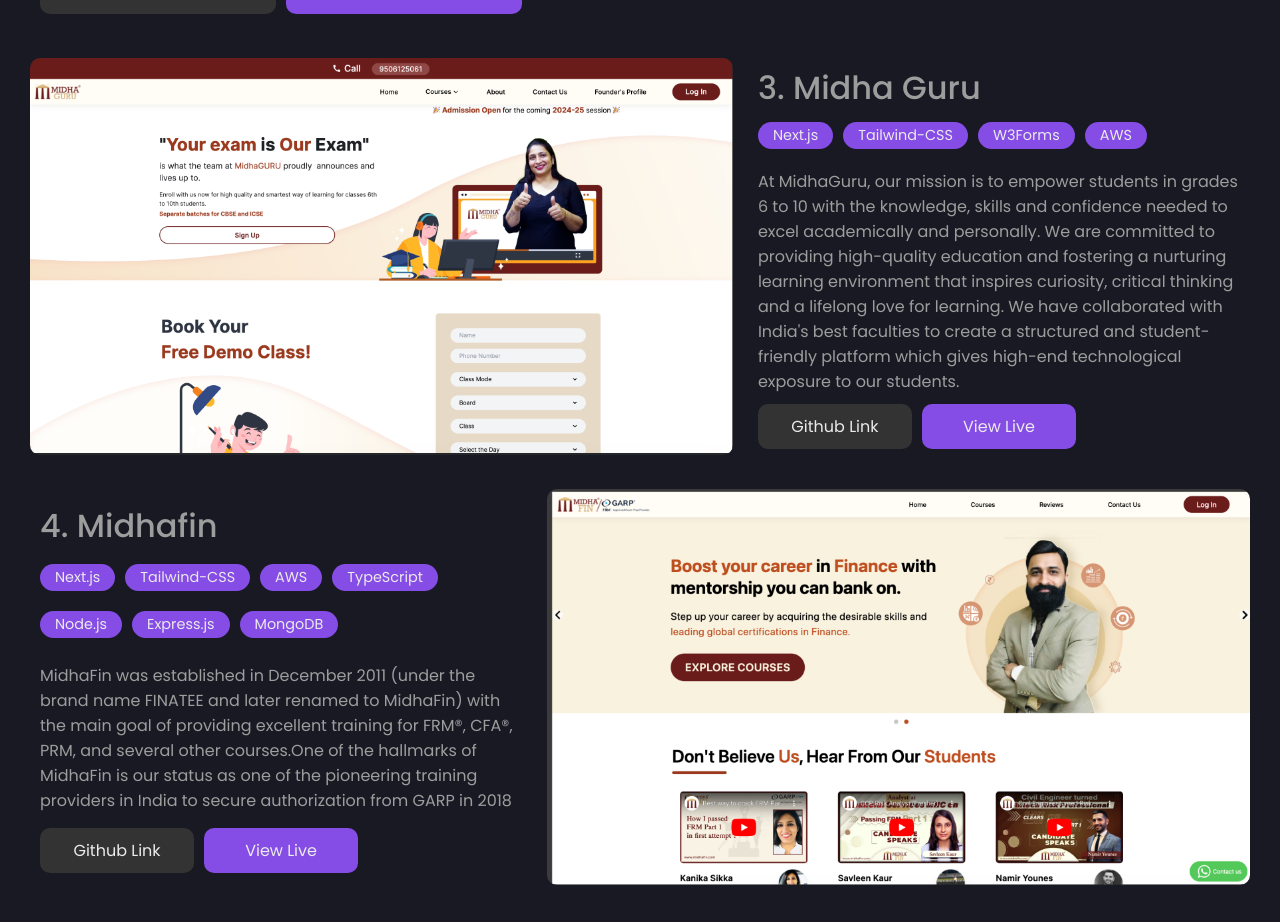
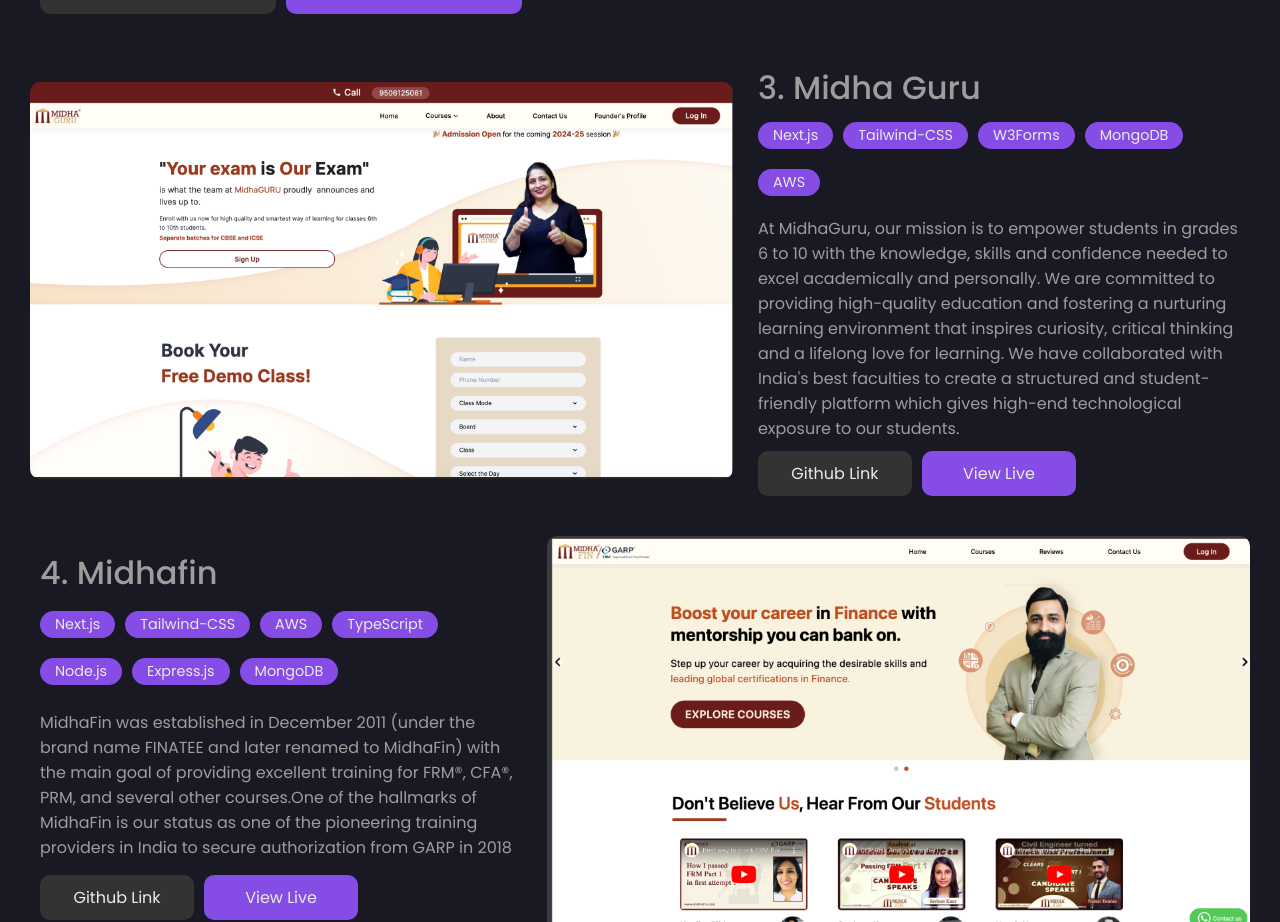
Before and after one commit to SachinSemwal007/portfolio, a React (Vite) app: page / in a window 1280 px wide. Shown: the part 5126-6048 px from the top of the page. Built offline with nearby package versions, Linux system fonts and the light colour scheme.

Commit message:
Updated Info

```diff
--- a/src/components/Projects/Projects.jsx
+++ b/src/components/Projects/Projects.jsx
@@ -30,7 +30,7 @@
     {
         img: Midha,
         projectTitle: "Midha Guru",
-        techStack: ["Next.js", "Tailwind-CSS", "W3Forms", "AWS"],
+        techStack: ["Next.js", "Tailwind-CSS", "W3Forms", "MongoDB", "AWS"],
         description: "At MidhaGuru, our mission is to empower students in grades 6 to 10 with the knowledge, skills and confidence needed to excel academically and personally. We are committed to providing high-quality education and fostering a nurturing learning environment that inspires curiosity, critical thinking and a lifelong love for learning. We have collaborated with India's best faculties to create a structured and student-friendly platform which gives high-end technological exposure to our students.",
         githubLink: "https://github.com/midhadomains/midha_guru_nextjs",
         appLink: "https://www.midha.guru/",
```
